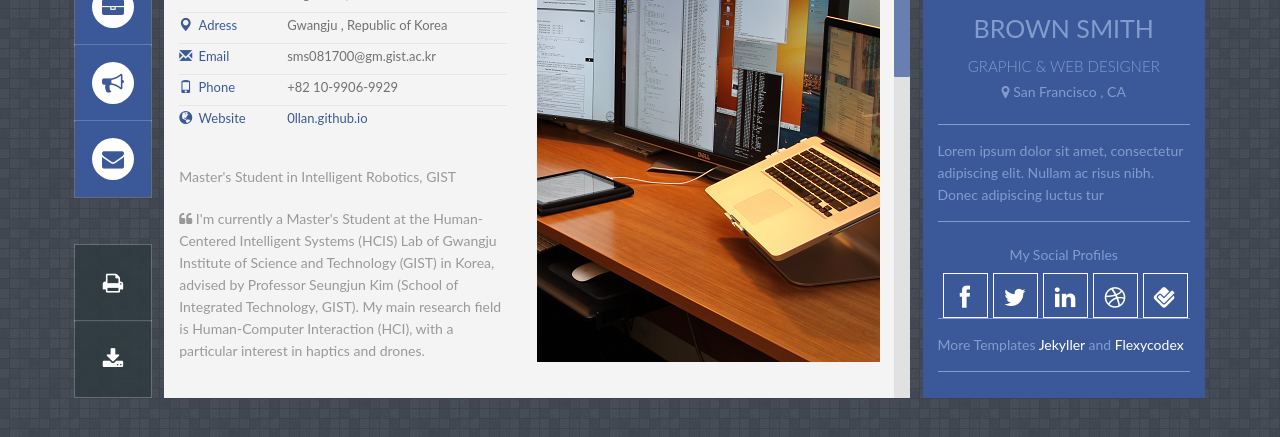
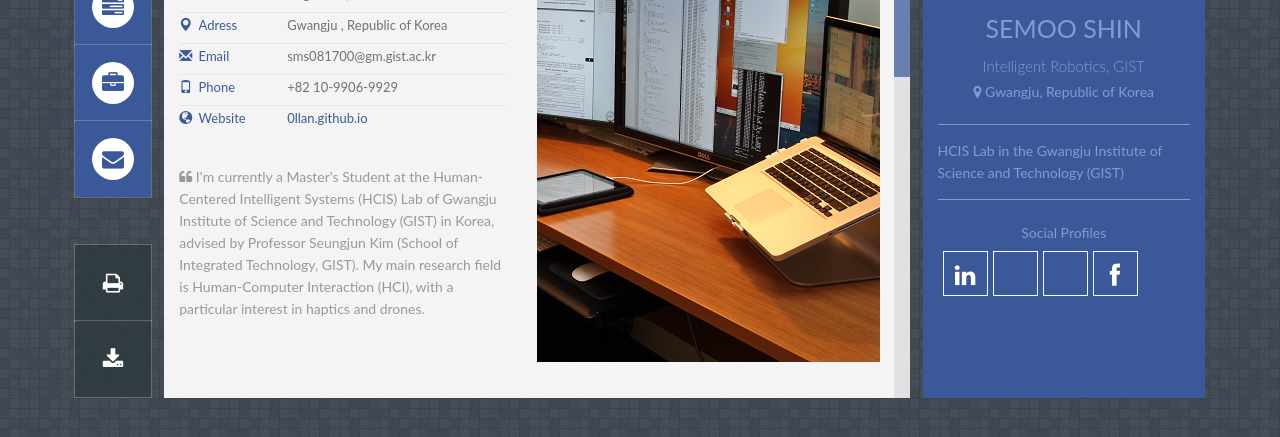
Before and after one commit to 0llan/0llan.github.io, a Jekyll site: the page built from index.html, in a window 1280 px wide, cut to the strip 342-779 px from the top of the page. Built offline with Jekyll 4.4.1, drawn with Linux system fonts in a browser that asks for light colours; some web fonts are replaced.

Commit message:
FromDesktop2

```diff
--- a/_config.yml
+++ b/_config.yml
@@ -1,23 +1,17 @@
 
-title: My Resume
-url: 'http://junlulocky.com'
-baseurl: '/PanelCV' #change it according to your repository name
-
-
+title: Homepage of Semoo Shin
+url: 'https://0llan.github.io/'
+baseurl: '0llan.github.io'
 
 # Profile information
-yourname: Brown Smith  ## put your name
-title: 'GRAPHIC &amp; WEB DESIGNER'  ## your title
-location: San Francisco , CA
-
+yourname: Semoo Shin
+title: 'Intelligent Robotics, GIST'  ## your title
+location: Gwangju, Republic of Korea
 
 ## Social Profiles
-facebook: http://www.facebook.com  ## your facebook account url
-twitter: http://www.twitter.com  ## your twitter account url
-linkedin: http://www.linkedin.com  ## your linkedin account url
-dribbble: http://www.dribble.com  ## you dribbble account url
-foursquare: http://www.foursquare.com  ## your foursquare account url
-
-
+linkedin: https://www.linkedin.com/in/semoo-shin-161811263/
+google: https://scholar.google.com/citations?user=w5b-UFcAAAAJ
+orcid: https://orcid.org/0009-0001-0092-1948
+facebook: https://www.facebook.com/profile.php?id=100010880234322
 
 # Update all the sections by editing the files inside _includes folder.
--- a/_includes/cv.html
+++ b/_includes/cv.html
@@ -17,7 +17,7 @@
 
         <div class="skills">
             <!-- .skillbar -->
-            <div class="skillbar clearfix" data-percent="95%">
+            <div class="skillbar clearfix" data-percent="40%">
                 <div class="skillbar-title"><span>Blender</span></div>
                 <div class="skillbar-bar"></div>
                 <div class="skill-bar-percent">40%</div>
@@ -25,7 +25,7 @@
             <!-- /.skillbar -->
 
             <!-- .skillbar -->
-            <div class="skillbar clearfix" data-percent="65%">
+            <div class="skillbar clearfix" data-percent="30%">
                 <div class="skillbar-title"><span>Unity</span></div>
                 <div class="skillbar-bar"></div>
                 <div class="skill-bar-percent">30%</div>
@@ -33,7 +33,7 @@
             <!-- /.skillbar -->
 
             <!-- .skillbar -->
-            <div class="skillbar clearfix" data-percent="90%">
+            <div class="skillbar clearfix" data-percent="30%">
                 <div class="skillbar-title"><span>Fusion 360</span></div>
                 <div class="skillbar-bar"></div>
                 <div class="skill-bar-percent">30%</div>
@@ -51,7 +51,7 @@
 
         <div class="skills">
             <!-- .skillbar -->
-            <div class="skillbar clearfix" data-percent="85%">
+            <div class="skillbar clearfix" data-percent="40%">
                 <div class="skillbar-title"><span>C#</span></div>
                 <div class="skillbar-bar"></div>
                 <div class="skill-bar-percent">40%</div>
@@ -59,7 +59,7 @@
             <!-- /.skillbar -->
 
             <!-- .skillbar -->
-            <div class="skillbar clearfix" data-percent="75%">
+            <div class="skillbar clearfix" data-percent="30%">
                 <div class="skillbar-title"><span>Python</span></div>
                 <div class="skillbar-bar"></div>
                 <div class="skill-bar-percent">30%</div>
@@ -67,7 +67,7 @@
             <!-- /.skillbar -->
 
             <!-- .skillbar -->
-            <div class="skillbar clearfix" data-percent="60%">
+            <div class="skillbar clearfix" data-percent="20%">
                 <div class="skillbar-title"><span>C++</span></div>
                 <div class="skillbar-bar"></div>
                 <div class="skill-bar-percent">20%</div>
@@ -75,7 +75,7 @@
             <!-- /.skillbar -->
 
             <!-- .skillbar -->
-            <div class="skillbar clearfix" data-percent="60%">
+            <div class="skillbar clearfix" data-percent="10%">
                 <div class="skillbar-title"><span>Verilog HDL</span></div>
                 <div class="skillbar-bar"></div>
                 <div class="skill-bar-percent">10%</div>
@@ -93,7 +93,7 @@
 
         <div class="skills">
             <!-- .skillbar -->
-            <div class="skillbar clearfix" data-percent="35%">
+            <div class="skillbar clearfix" data-percent="60%">
                 <div class="skillbar-title"><span>KiCad</span></div>
                 <div class="skillbar-bar"></div>
                 <div class="skill-bar-percent">60%</div>
@@ -101,7 +101,7 @@
             <!-- /.skillbar -->
 
             <!-- .skillbar -->
-            <div class="skillbar clearfix" data-percent="75%">
+            <div class="skillbar clearfix" data-percent="20%">
                 <div class="skillbar-title"><span>OrCAD</span></div>
                 <div class="skillbar-bar"></div>
                 <div class="skill-bar-percent">20%</div>
@@ -109,7 +109,7 @@
             <!-- /.skillbar -->
 
             <!-- .skillbar -->
-            <div class="skillbar clearfix" data-percent="60%">
+            <div class="skillbar clearfix" data-percent="20%">
                 <div class="skillbar-title"><span>Virtuosso</span></div>
                 <div class="skillbar-bar"></div>
                 <div class="skill-bar-percent">20%</div>
@@ -127,7 +127,7 @@
 
         <div class="skills">
             <!-- .skillbar -->
-            <div class="skillbar clearfix " data-percent="95%">
+            <div class="skillbar clearfix " data-percent="30%">
                 <div class="skillbar-title"><span>Visual Studio</span></div>
                 <div class="skillbar-bar"></div>
                 <div class="skill-bar-percent">30%</div>
@@ -135,7 +135,7 @@
             <!-- /.skillbar -->
 
             <!-- .skillbar -->
-            <div class="skillbar clearfix " data-percent="95%">
+            <div class="skillbar clearfix " data-percent="30%">
                 <div class="skillbar-title"><span>Arduino IDE</span></div>
                 <div class="skillbar-bar"></div>
                 <div class="skill-bar-percent">30%</div>
@@ -143,7 +143,7 @@
             <!-- /.skillbar -->
 
             <!-- .skillbar -->
-            <div class="skillbar clearfix" data-percent="90%">
+            <div class="skillbar clearfix" data-percent="20%">
                 <div class="skillbar-title"><span>Mission Planner</span></div>
                 <div class="skillbar-bar"></div>
                 <div class="skill-bar-percent">20%</div>
@@ -151,7 +151,7 @@
             <!-- /.skillbar -->
 
             <!-- .skillbar -->
-            <div class="skillbar clearfix " data-percent="95%">
+            <div class="skillbar clearfix " data-percent="10%">
                 <div class="skillbar-title"><span>Betaflight</span></div>
                 <div class="skillbar-bar"></div>
                 <div class="skill-bar-percent">10%</div>
@@ -159,7 +159,7 @@
             <!-- /.skillbar -->
 
             <!-- .skillbar -->
-            <div class="skillbar clearfix " data-percent="95%">
+            <div class="skillbar clearfix " data-percent="10%">
                 <div class="skillbar-title"><span>Atmel Studio</span></div>
                 <div class="skillbar-bar"></div>
                 <div class="skill-bar-percent">10%</div>
@@ -185,7 +185,7 @@
             <!-- /.skillbar -->
 
             <!-- .skillbar -->
-            <div class="skillbar clearfix " data-percent="70%">
+            <div class="skillbar clearfix " data-percent="20%">
                 <div class="skillbar-title"><span>Worldbuilding</span></div>
                 <div class="skillbar-bar"></div>
                 <div class="skill-bar-percent">20%</div>
@@ -193,7 +193,7 @@
             <!-- /.skillbar -->
 
             <!-- .skillbar -->
-            <div class="skillbar clearfix " data-percent="95%">
+            <div class="skillbar clearfix " data-percent="10%">
                 <div class="skillbar-title"><span>Note Compose</span></div>
                 <div class="skillbar-bar"></div>
                 <div class="skill-bar-percent">10%</div>
@@ -201,7 +201,7 @@
             <!-- /.skillbar -->
 
             <!-- .skillbar -->
-            <div class="skillbar clearfix " data-percent="85%">
+            <div class="skillbar clearfix " data-percent="10%">
                 <div class="skillbar-title"><span>In-game level design</span></div>
                 <div class="skillbar-bar"></div>
                 <div class="skill-bar-percent">10%</div>
@@ -219,7 +219,7 @@
 
         <div class="skills">
             <!-- .skillbar -->
-            <div class="skillbar clearfix" data-percent="90%">
+            <div class="skillbar clearfix" data-percent="80%">
                 <div class="skillbar-title"><span>Korean</span></div>
                 <div class="skillbar-bar"></div>
                 <div class="skill-bar-percent">80%</div>
@@ -227,7 +227,7 @@
             <!-- /.skillbar -->
 
             <!-- .skillbar -->
-            <div class="skillbar clearfix " data-percent="80%">
+            <div class="skillbar clearfix " data-percent="20%">
                 <div class="skillbar-title"><span>English</span></div>
                 <div class="skillbar-bar"></div>
                 <div class="skill-bar-percent">20%</div>
--- a/_includes/profile.html
+++ b/_includes/profile.html
@@ -58,10 +58,6 @@
 
         </ul>
 
-
-        <p style="margin-bottom:20px">
-            Master's Student in Intelligent Robotics, GIST
-        </p>
 
         <p style="margin-bottom:20px">
             <i class="fa fa-quote-left"></i>
--- a/index.html
+++ b/index.html
@@ -78,7 +78,7 @@ layout: default
         <!-- Profile Description -->
         <div id="profile_desc">
             <p>
-            	Lorem ipsum dolor sit amet, consectetur adipiscing elit. Nullam ac risus nibh. Donec adipiscing luctus tur
+            	HCIS Lab in the Gwangju Institute of Science and Technology (GIST)
             </p>
 
         </div>
@@ -87,23 +87,14 @@ layout: default
 
         <!-- Name -->
          <div id="profile_social">
-            <h6>My Social Profiles</h6>
-
+            <h6>Social Profiles</h6>
+            <a href="{{site.linkedin}}"><i class="fa fa-linkedin"></i></a>
+            <a href="{{site.google}}"><i class="fa-brands fa-google"></i></a>
+            <a href="{{site.orcid}}"><i class="fa-brands fa-orcid"></i></a>
             <a href="{{site.facebook}}"><i class="fa fa-facebook"></i></a>
-            <a href="{{site.twitter}}"><i class="fa fa-twitter"></i></a>
-            <a href="{{site.linkedin}}"><i class="fa fa-linkedin"></i></a>
-            <a href="{{site.dribbble}}"><i class="fa fa fa-dribbble"></i></a>
-            <a href="{{site.foursquare}}"><i class="fa fa-foursquare"></i></a>
             <div class="clear"></div>
         </div>
         <!-- End Name -->
-
-        <div id="profile_desc">
-            <p>
-                More Templates <a href="https://github.com/jekyller" target="_blank" title="jekyller" class="a-footer">Jekyller</a> and <a href="https://themeforest.net/item/flexyvcard-responsive-vcard-template-/7158750" target="_blank" title="flexycodes" class="a-footer">Flexycodex</a>
-            </p>
-
-        </div>
 
     </div>
     <!-- End profile information -->
@@ -123,6 +114,11 @@ layout: default
             <i class="fa fa-user icon_menu icon_menu_active"></i>
         </li>
 
+        <li class="tabs-blog hi-icon-wrap hi-icon-effect-5 hi-icon-effect-5a" data-tab-name="blog">
+            <span class="tite-list">blog</span>
+            <i class="fa fa-bullhorn icon_menu"></i>
+        </li>
+
         <li class="tabs-resume hi-icon-wrap hi-icon-effect-5 hi-icon-effect-5a" data-tab-name="resume">
             <span class="tite-list">resume</span>
             <i class="fa fa-tasks icon_menu"></i>
@@ -131,11 +127,6 @@ layout: default
         <li class="tabs-portfolio hi-icon-wrap hi-icon-effect-5 hi-icon-effect-5a" data-tab-name="portfolio">
             <span class="tite-list">portfolio</span>
             <i class="fa fa-briefcase icon_menu"></i>
-        </li>
-
-        <li class="tabs-blog hi-icon-wrap hi-icon-effect-5 hi-icon-effect-5a" data-tab-name="blog">
-            <span class="tite-list">blog</span>
-            <i class="fa fa-bullhorn icon_menu"></i>
         </li>
 
         <li class="tabs-contact hi-icon-wrap hi-icon-effect-5 hi-icon-effect-5a" data-tab-name="contact" style="margin-bottom: 48px !important;">
```
